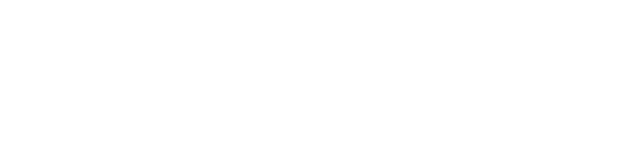
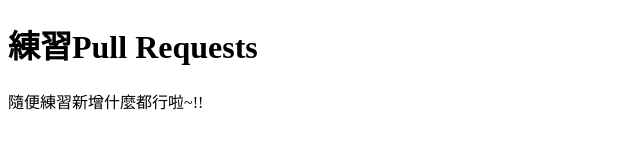
Before and after one commit to Herbalice/029-PRteamwork, a plain HTML site: page index.html in a window 1280 px wide. Shown: the whole page, without its empty margins (0-640 px from the left). Drawn offline with Linux system fonts and the light colour scheme.

Commit message:
新增 H1標題、CSS

```diff
--- a/index.html
+++ b/index.html
@@ -3,9 +3,11 @@
 <head>
 	<meta charset="UTF-8">
 	<meta name="viewport" content="width=device-width, initial-scale=1.0">
+	<link rel="stylesheet" href="css/all.css">
 	<title>PR_teamwork</title>
 </head>
 <body>
-
+	<h1>練習Pull Requests</h1>
+	<p>隨便練習新增什麼都行啦~!!</p>
 </body>
 </html>
```
Also changed, not shown: css/all.css (added).
